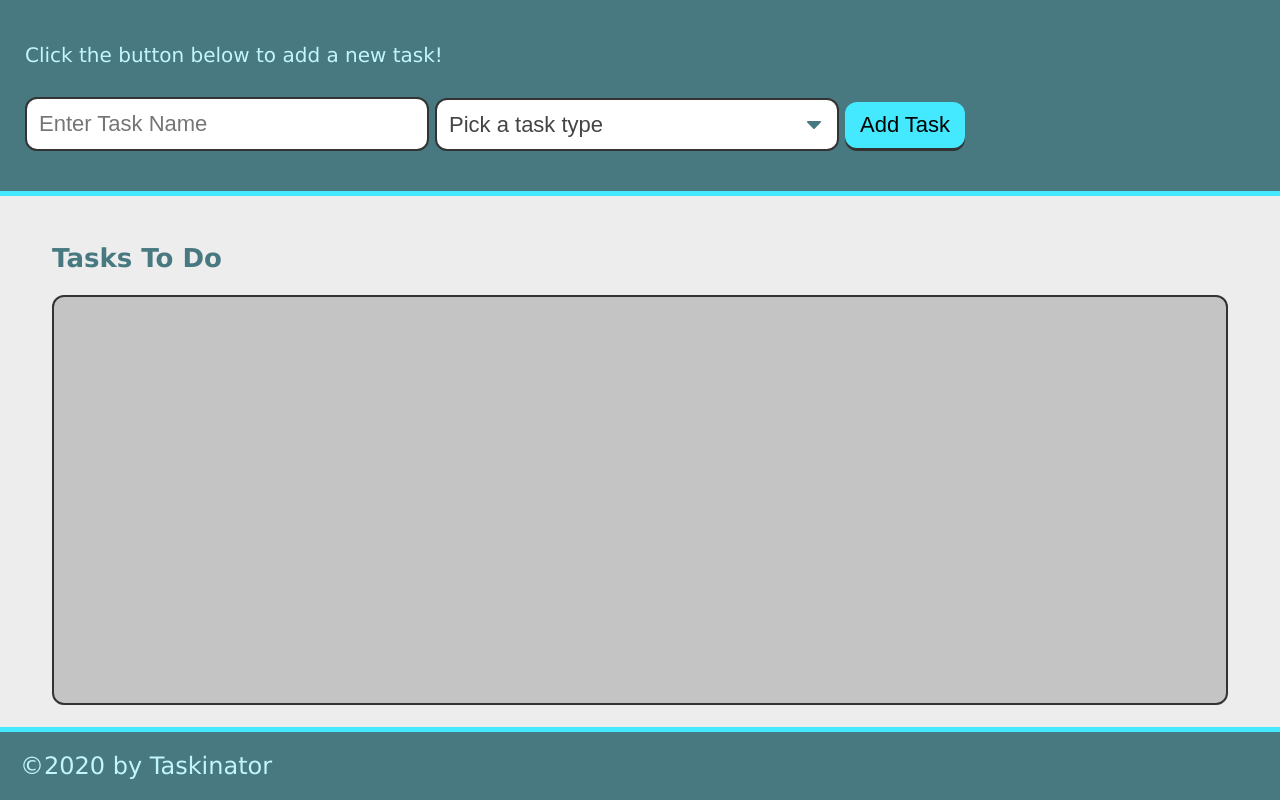
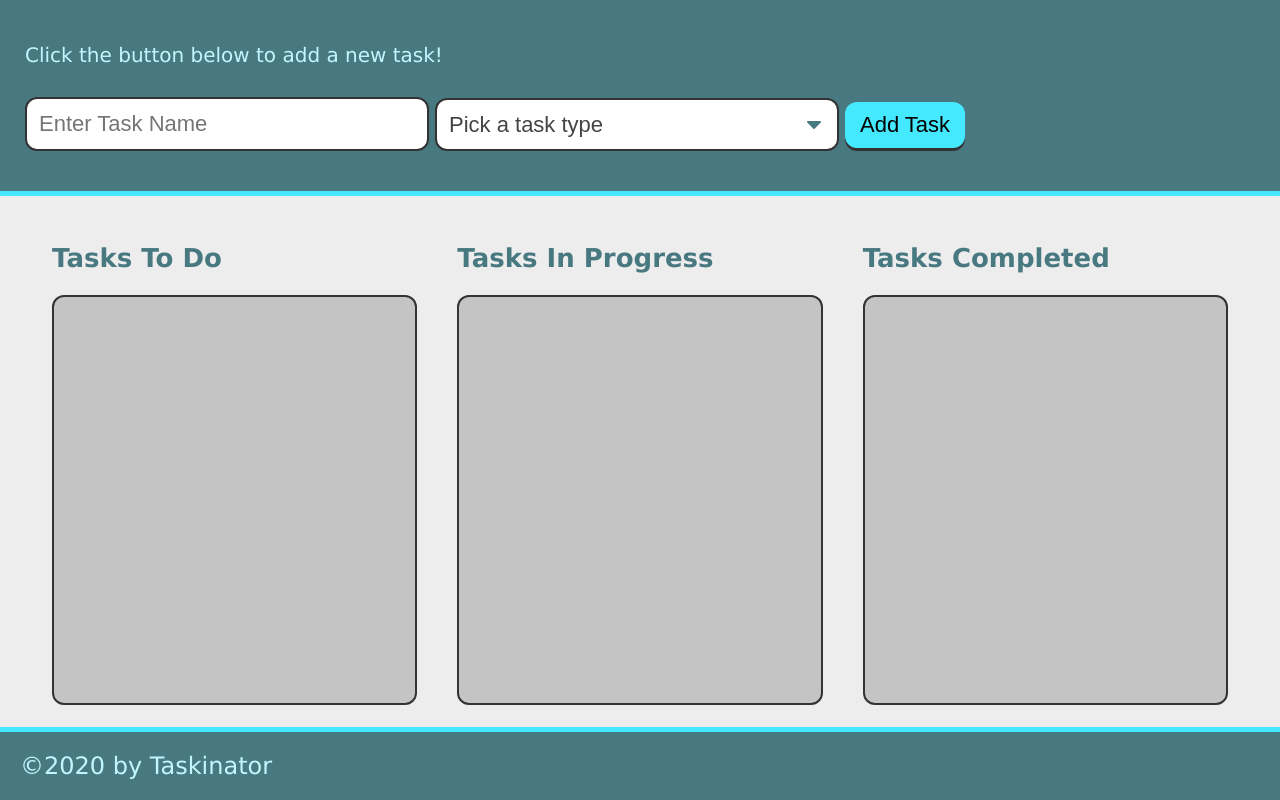
Before and after one commit to jeffreydollente/Taskinator, a plain HTML site: page index.html in a window 1280 px wide. Drawn offline with Linux system fonts and the light colour scheme.

Commit message:
commit tasks

```diff
--- a/assets/js/script.js
+++ b/assets/js/script.js
@@ -1,3 +1,4 @@
+var taskIdCounter = 0;
 document.createElement("li");
 var formEl = document.querySelector("#task-form");
 var tasksToDoEl = document.querySelector("#tasks-to-do");
@@ -24,18 +25,20 @@ if (!taskNameInput || !taskTypeInput) {
     createTaskEl(taskDataObj);
   }
   var createTaskEl = function(taskDataObj) {
-// create list item
     var listItemEl = document.createElement("li");
     listItemEl.className = "task-item";
 
-// create div to hold task info and add to list item
+    // add task id as a custom attribute
+    listItemEl.setAttribute("data-task-id", taskIdCounter);
+
     var taskInfoEl = document.createElement("div");
     taskInfoEl.className = "task-info";
     taskInfoEl.innerHTML = "<h3 class='task-name'>" + taskDataObj.name + "</h3><span class='task-type'>" + taskDataObj.type + "</span>";
-
     listItemEl.appendChild(taskInfoEl);
 
-// add entire list item to list
     tasksToDoEl.appendChild(listItemEl);
+
+    // increase task counter for next unique id
+    taskIdCounter++;
   };
   formEl.addEventListener("submit", taskFormHandler);
--- a/index.html
+++ b/index.html
@@ -36,6 +36,17 @@
                 <li></li>
             </ul>
         </section>
+        <!-- Tasks In Progress -->
+<section class="task-list-wrapper">
+    <h2 class="list-title">Tasks In Progress</h2>
+    <ul class="task-list" id="tasks-in-progress"></ul>
+  </section>
+
+  <!-- Tasks Completed -->
+  <section class="task-list-wrapper">
+    <h2 class="list-title">Tasks Completed</h2>
+    <ul class="task-list" id="tasks-completed"></ul>
+  </section>
     </main>
 
     <!--Footer-->
```
Lines whose indentation alone changed are shown as unchanged.
